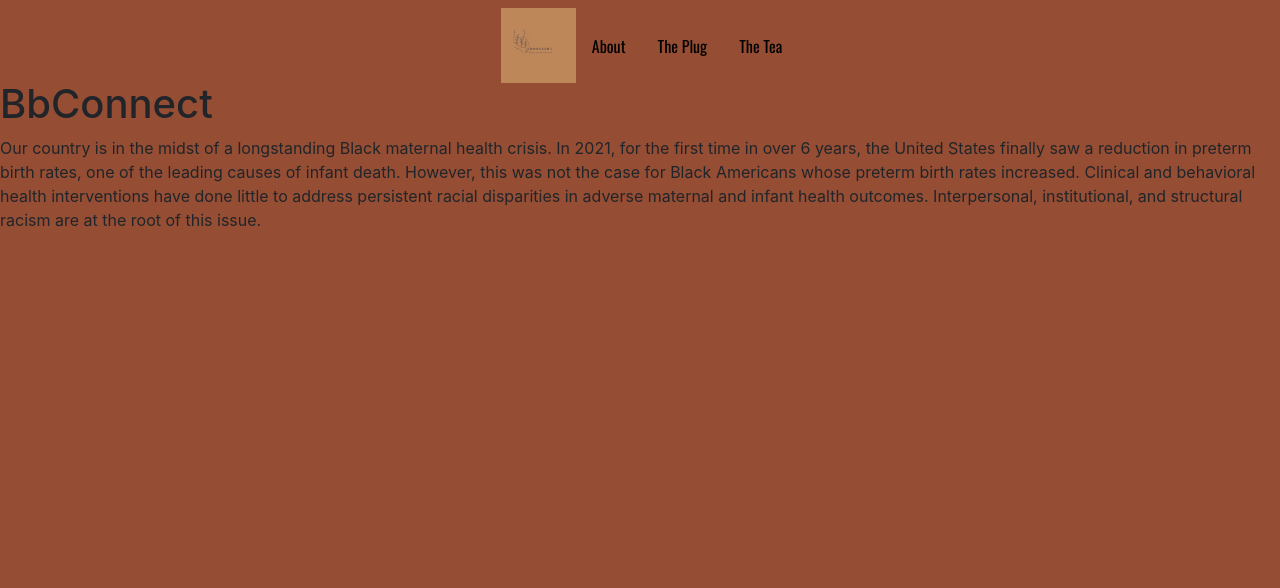
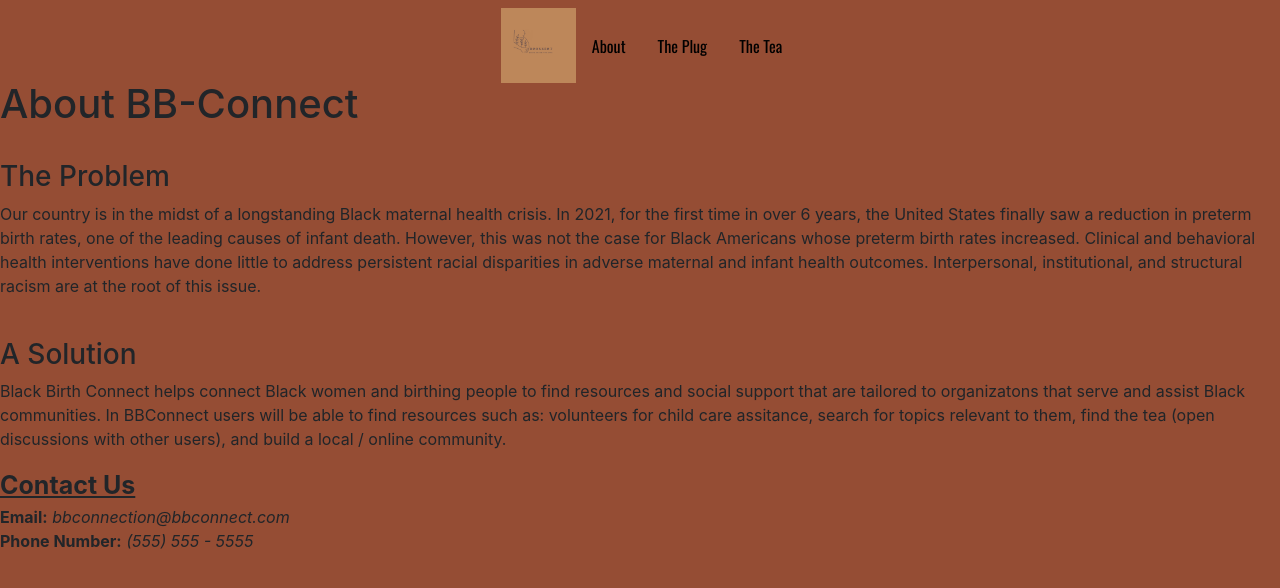
Before and after one commit to Lex-Llanes/BBConnect, a React (Create React App) app in the folder client/: page /about in a window 1280 px wide. Shown: the top 588 px of the page. Built offline with nearby package versions, Linux system fonts and the light colour scheme.

Commit message:
Updating about page

```diff
--- a/client/src/components/about.js
+++ b/client/src/components/about.js
@@ -3,12 +3,30 @@
 export default function About() {
   return (
     <div>
-        <h1>BbConnect</h1>
-        <p>Our country is in the midst of a longstanding Black maternal health crisis.
-            In 2021, for the first time in over 6 years, the United States finally saw a reduction in preterm birth rates,
-            one of the leading causes of infant death. However, this was not the case for Black Americans whose preterm birth rates increased.
-            Clinical and behavioral health interventions have done little to address persistent racial disparities in adverse maternal and infant health outcomes.
-            Interpersonal, institutional, and structural racism are at the root of this issue.</p>
+
+      <h1>About BB-Connect</h1>
+      <br />
+
+      <h3>The Problem</h3>
+      <p>
+        Our country is in the midst of a longstanding Black maternal health crisis. In 2021, for the first time in over 6 years, the United States finally saw a reduction in preterm birth rates, one of the leading causes of infant death. However, this was not the case for Black Americans whose preterm birth rates increased. Clinical and behavioral health interventions have done little to address persistent racial disparities in adverse maternal and infant health outcomes. Interpersonal, institutional, and structural racism are at the root of this issue.</p>
+      <br />
+
+      <h3>A Solution</h3>
+      <p>Black Birth Connect helps connect Black women and birthing people to find resources and social support that are tailored to organizatons that serve and assist Black communities. In BBConnect users will be able to find resources such as: volunteers for child care assitance, search for topics relevant to them, find the tea (open discussions with other users), and build a local / online community. </p>
+
+      <span style={{ fontSize: 25, fontWeight: "bold", textDecoration: "underline" }}>Contact Us</span>
+      <br />
+      <span><span style={{ fontWeight: "bold" }}>Email:</span> <span style={{ fontStyle: "italic" }}>bbconnection@bbconnect.com</span></span>
+      <br />
+      <span><span style={{ fontWeight: "bold" }}>Phone Number:</span> <span style={{ fontStyle: "italic" }} > (555) 555 - 5555</span></span>
+
+
+
+
+
+
     </div>
+
   )
 }
```
